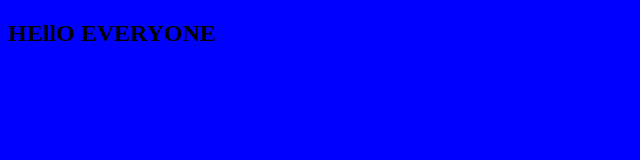
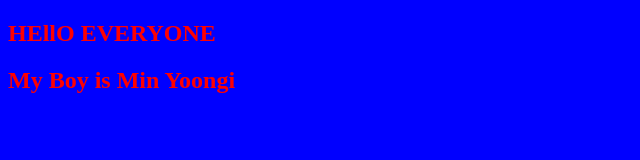
Before and after one commit to Hsu-Yati-Soe/second-learn-git, a plain HTML site: page index.html in a window 1280 px wide. Shown: the whole page, without its empty margins (0-640 px from the left). Drawn offline with Linux system fonts and the light colour scheme.

Commit message:
Revert "Revert "adding""
This reverts commit aeb7a5298ee01a8b45b21945fe079314cb19a181.

```diff
--- a/css/style.css
+++ b/css/style.css
@@ -1,3 +1,4 @@
 body{
     background-color: blue;
+    color:red;
 }
--- a/index.html
+++ b/index.html
@@ -8,6 +8,7 @@
 </head>
 <body>
     <h2>HEllO EVERYONE</h2>
+    <h2>My Boy is Min Yoongi</h2>
     <script src="js/app.js"></script>
 </body>
 </html>
```
